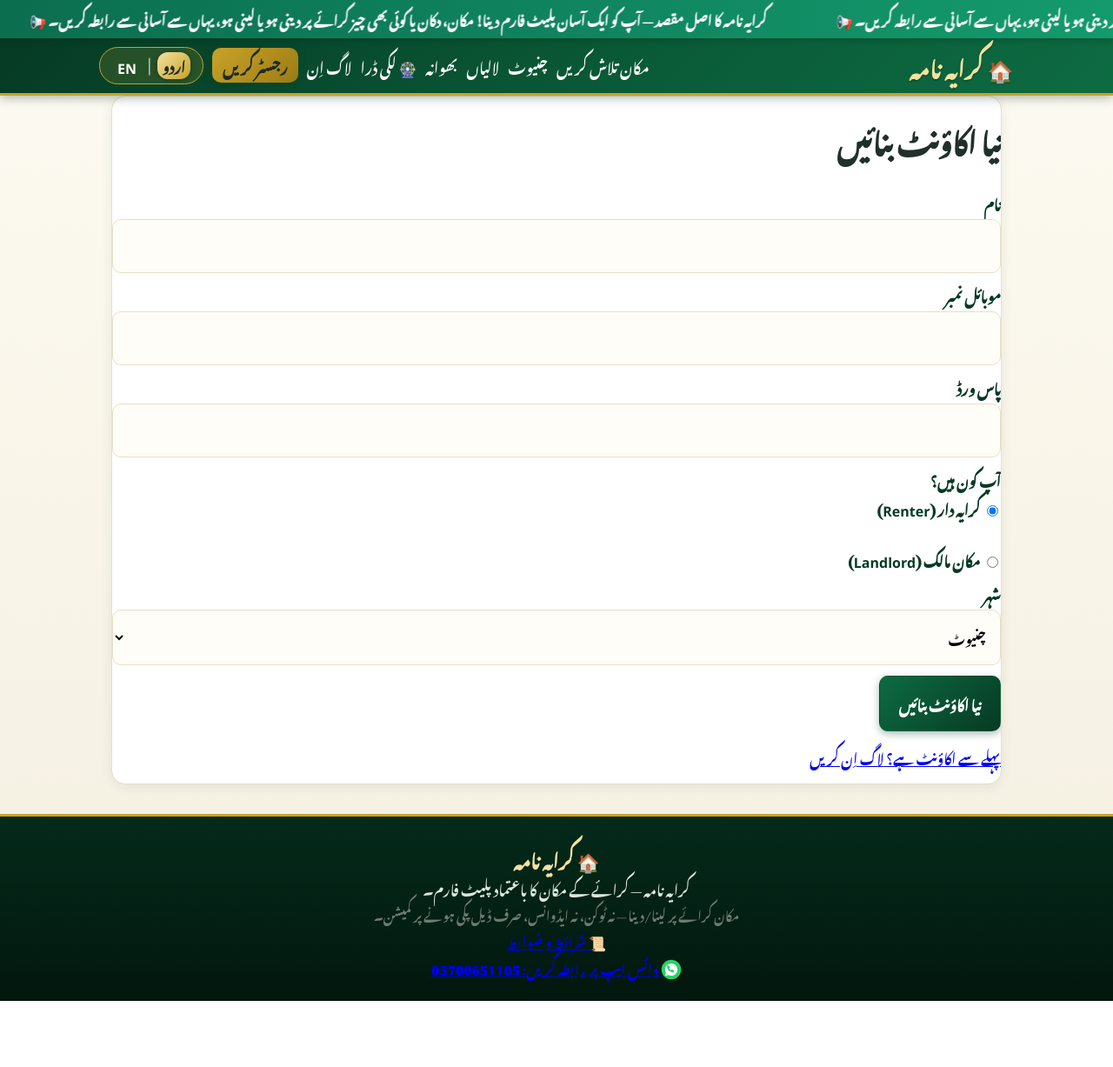
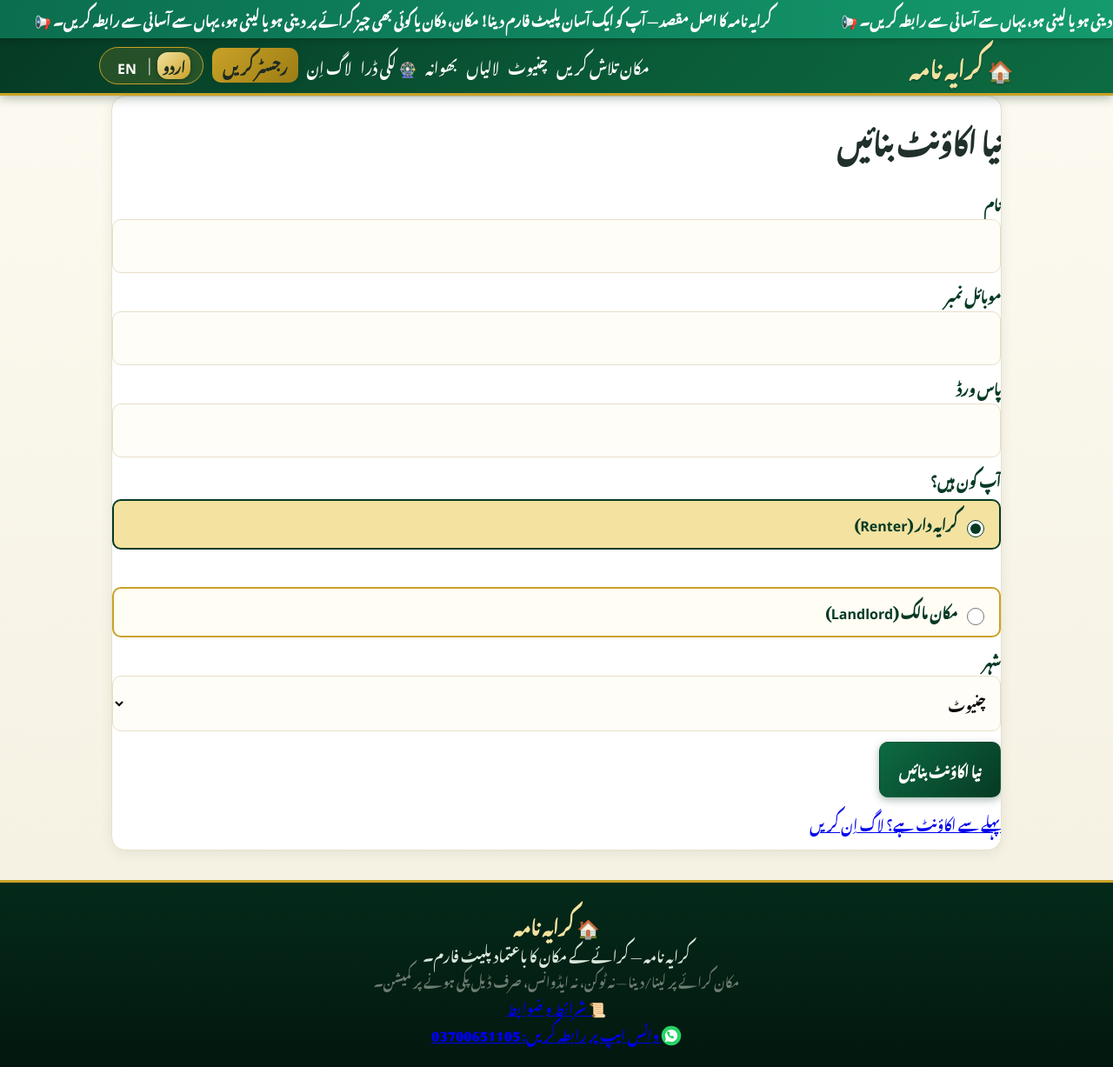
Before and after one commit to razihaiderzaidi555-cpu/kirayanama, a Flask app: page /register in a window 1280 px wide. Shown: the whole page at 87% size. Before the commit the page ends 1151 px from the top, so only its background shows below. Run offline with Flask 3, Linux system fonts and the light colour scheme.

Commit message:
auth fix: visible forms + 2 bilingual role options

```diff
--- a/app/static/style.css
+++ b/app/static/style.css
@@ -231,3 +231,10 @@ img.thumb{width:74px;height:54px;object-fit:cover;border-radius:6px;border:1px s
 .mission-bar:hover .mission-track {
   animation-play-state: paused;
 }
+/* Register role picker: big tap-friendly options */
+.role-pick{display:block !important;border:2px solid var(--gold);border-radius:10px;
+  padding:12px 14px;margin:8px 0 !important;cursor:pointer;font-weight:700;
+  background:#fffdf4}
+.role-pick input{width:20px;height:20px;accent-color:var(--green-dark);
+  vertical-align:middle;margin-left:8px}
+.role-pick:has(input:checked){background:#f3e2a0;border-color:var(--green-dark)}
```
